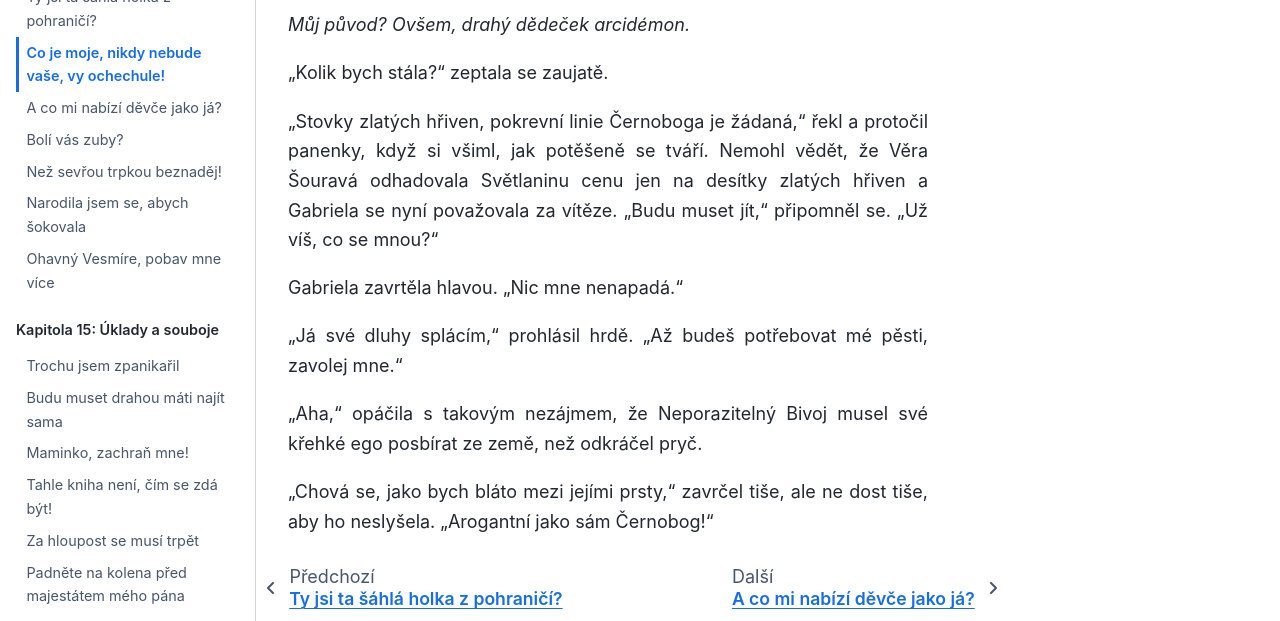
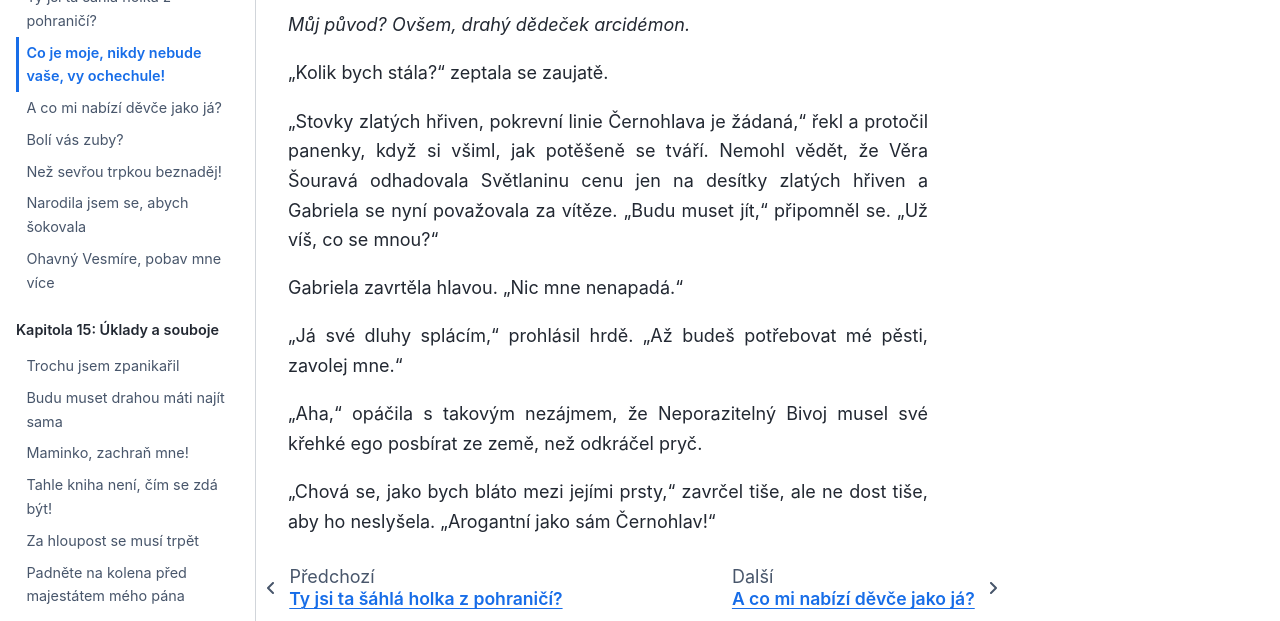
Before and after one commit to hanpari/sest-spolecniku, a Sphinx documentation site: the page built from source/sest_spolecniku/014-nove-hrozby/06.md, in a window 1280 px wide and 900 px high, scrolled down 5580 px. Shown: the part 188-809 px from the top of the window. Built offline with Sphinx 7.4.7 and the Sphinx Book theme 1.1.4, drawn with Linux system fonts in a browser that asks for light colours.

Commit message:
Cernohlav

```diff
--- a/source/sest_spolecniku/014-nove-hrozby/06.md
+++ b/source/sest_spolecniku/014-nove-hrozby/06.md
@@ -122,7 +122,7 @@ Gabriela ho chytila za zápěstí a napomenula: "Nech toho, skončíš s infekc
 
 "Kolik bych stála?" zeptala se zaujatě.
 
-"Stovky zlatých hřiven, pokrevní linie Černoboga je žádaná," řekl a protočil panenky, když si všiml, jak potěšeně se tváří. Nemohl vědět, že Věra Šouravá odhadovala Světlaninu cenu jen na desítky zlatých hřiven a Gabriela se nyní považovala za vítěze. "Budu muset jít," připomněl se. "Už víš, co se mnou?"
+"Stovky zlatých hřiven, pokrevní linie Černohlava je žádaná," řekl a protočil panenky, když si všiml, jak potěšeně se tváří. Nemohl vědět, že Věra Šouravá odhadovala Světlaninu cenu jen na desítky zlatých hřiven a Gabriela se nyní považovala za vítěze. "Budu muset jít," připomněl se. "Už víš, co se mnou?"
 
 Gabriela zavrtěla hlavou. "Nic mne nenapadá."
 
@@ -130,4 +130,4 @@ Gabriela zavrtěla hlavou. "Nic mne nenapadá."
 
 "Aha," opáčila s takovým nezájmem, že Neporazitelný Bivoj musel své křehké ego posbírat ze země, než odkráčel pryč.
 
-"Chová se, jako bych bláto mezi jejími prsty," zavrčel tiše, ale ne dost tiše, aby ho neslyšela. "Arogantní jako sám Černobog!"
+"Chová se, jako bych bláto mezi jejími prsty," zavrčel tiše, ale ne dost tiše, aby ho neslyšela. "Arogantní jako sám Černohlav!"
```
Also changed, not shown: source/sest_spolecniku/010-vnucka-demonu/04.md (+2 -2 lines), source/sest_spolecniku/013-pavouci-a-masky/09.md (+1 -1 lines), source/sest_spolecniku/015-uklady-a-souboje/02.md (+1 -1 lines), source/sest_spolecniku/015-uklady-a-souboje/06.md (+2 -2 lines), source/sest_spolecniku/dodatky/wip_bohove.md (renamed from source/sest_spolecniku/dodatky/bohove.md), source/sest_spolecniku/dodatky/wip_satanismus.md (renamed from source/sest_spolecniku/dodatky/satanismus.md), source/sest_spolecniku/dodatky/wip_vysvetlivky.md (renamed from source/sest_spolecniku/dodatky/vysvetlivky.md).
